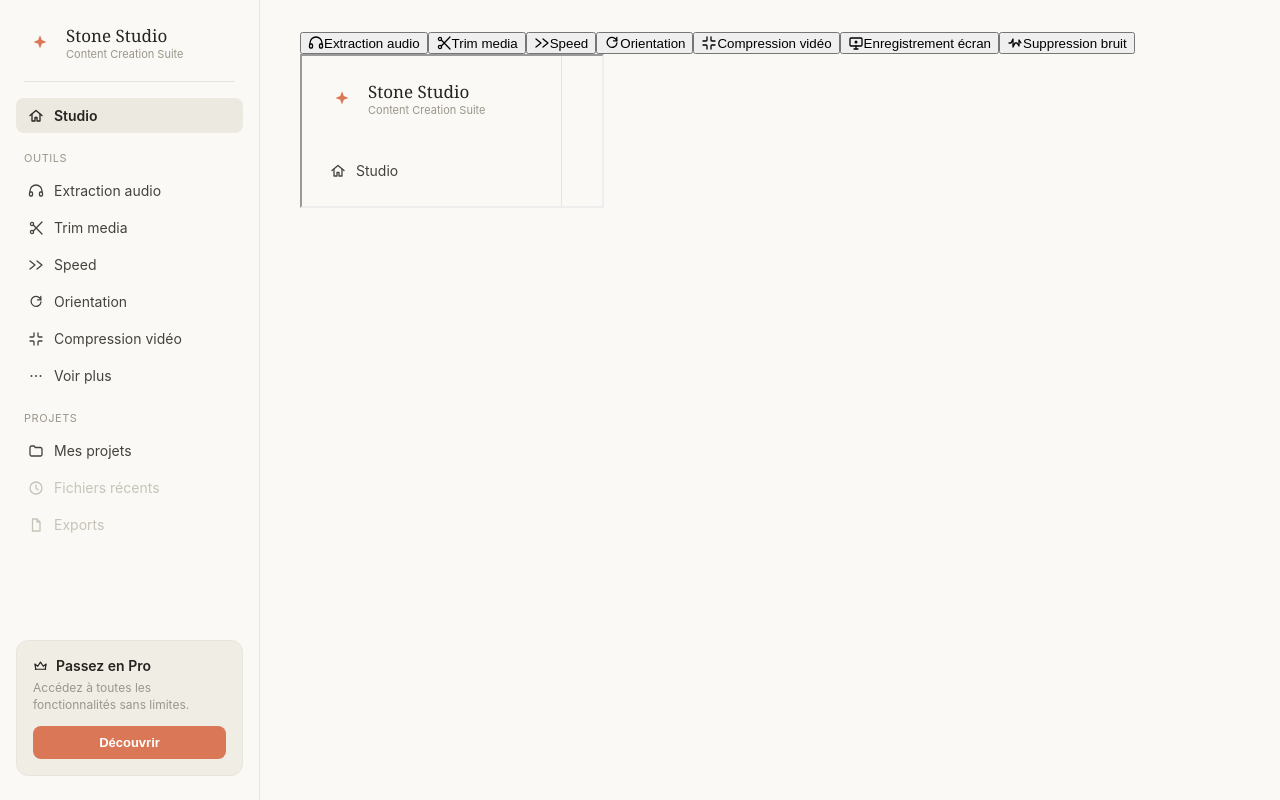
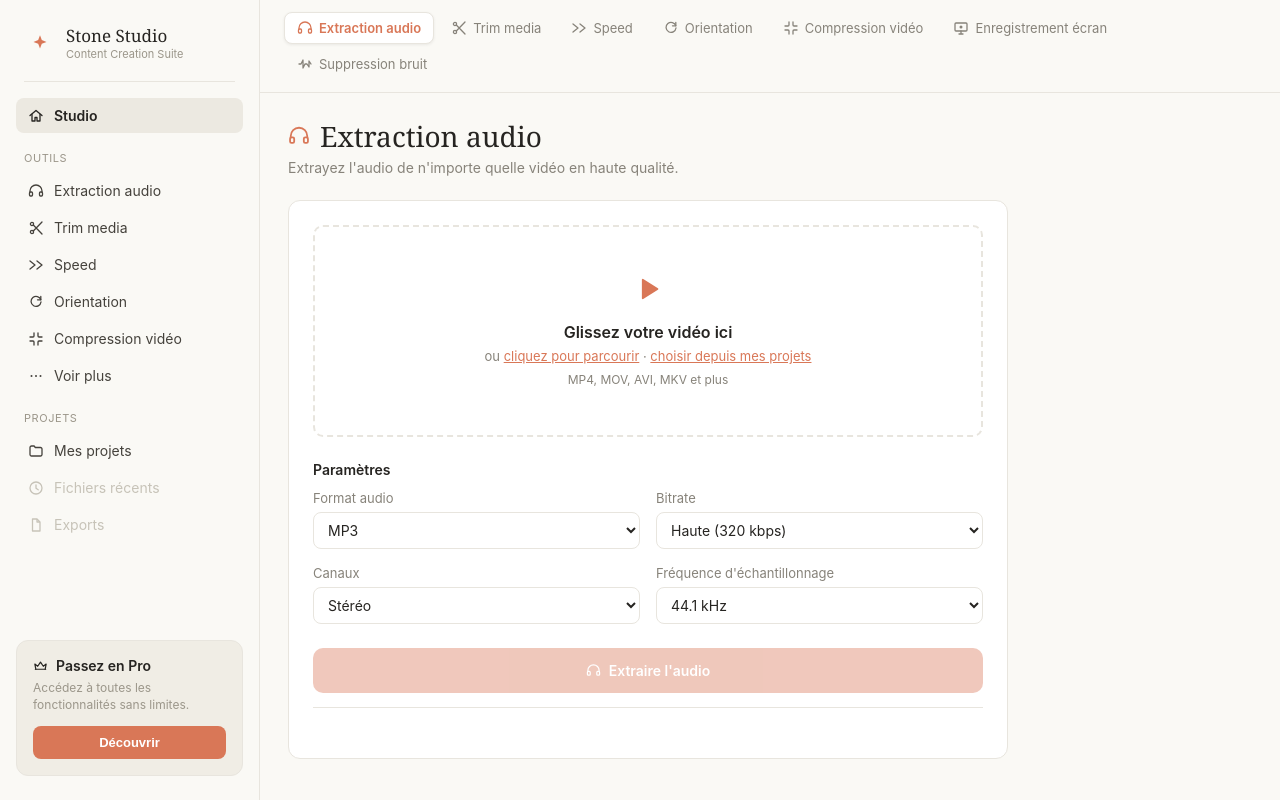
Before and after one commit to FabrichJean/Stone-Studio, a FastAPI app: page /studio in a window 1280 px wide. Run offline with FastAPI, Linux system fonts and the light colour scheme.

Commit message:
Add flush content layout style for embedded views
Add .content.content-flush CSS rule removing padding and enabling a flex layout with hidden overflow, used to make embedded tool pages fit cleanly within Studio's iframe tabs.

```diff
--- a/webapp/static/style.css
+++ b/webapp/static/style.css
@@ -332,6 +332,80 @@ h1, h2, h3, .serif {
   height: 100vh;
   overflow-y: auto;
   padding: 32px 40px;
+}
+
+.content.content-flush {
+  padding: 0;
+  overflow: hidden;
+  display: flex;
+  flex-direction: column;
+}
+
+/* Page chargée dans l'iframe Studio : sa propre sidebar est masquée, celle de Studio suffit. */
+html.embedded .sidebar,
+html.embedded #allToolsModal {
+  display: none;
+}
+
+html.embedded .content {
+  padding: 24px 28px;
+}
+
+/* Studio */
+.studio-view {
+  flex: 1;
+  min-height: 0;
+  display: flex;
+  flex-direction: column;
+}
+
+.studio-tabs {
+  display: flex;
+  align-items: center;
+  gap: 4px;
+  padding: 12px 24px;
+  border-bottom: 1px solid var(--border);
+  background: var(--bg-light);
+  flex-wrap: wrap;
+}
+
+.studio-tab {
+  display: flex;
+  align-items: center;
+  gap: 6px;
+  padding: 7px 12px;
+  border-radius: 8px;
+  border: 1px solid transparent;
+  background: none;
+  color: var(--text-muted);
+  font-size: 13px;
+  font-family: inherit;
+  cursor: pointer;
+  transition: background 0.12s ease, color 0.12s ease;
+}
+
+.studio-tab:hover { background: var(--panel); color: var(--text-dark); }
+
+.studio-tab.active {
+  background: var(--panel);
+  border-color: var(--border);
+  color: var(--accent);
+  font-weight: 600;
+  box-shadow: 0 1px 3px rgba(38, 36, 33, 0.08);
+}
+
+.studio-frame-wrap {
+  flex: 1;
+  position: relative;
+}
+
+.studio-frame {
+  position: absolute;
+  inset: 0;
+  width: 100%;
+  height: 100%;
+  border: 0;
+  background: var(--bg-light);
 }
 
 .page-header h1 {
```
